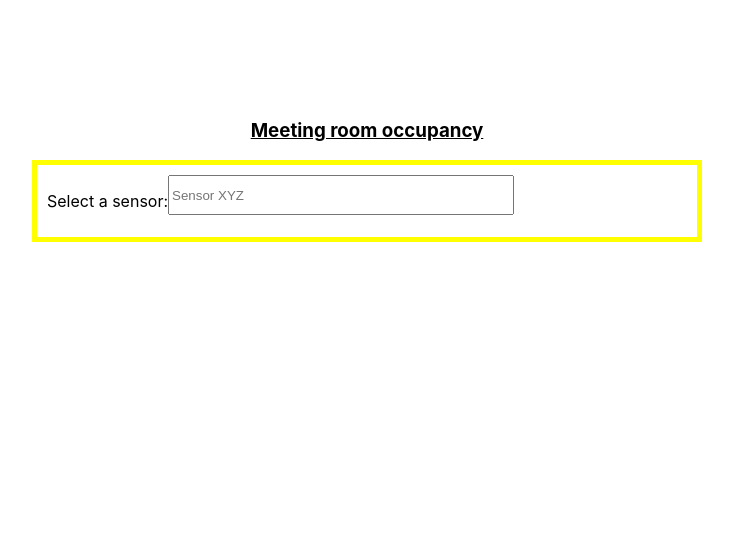
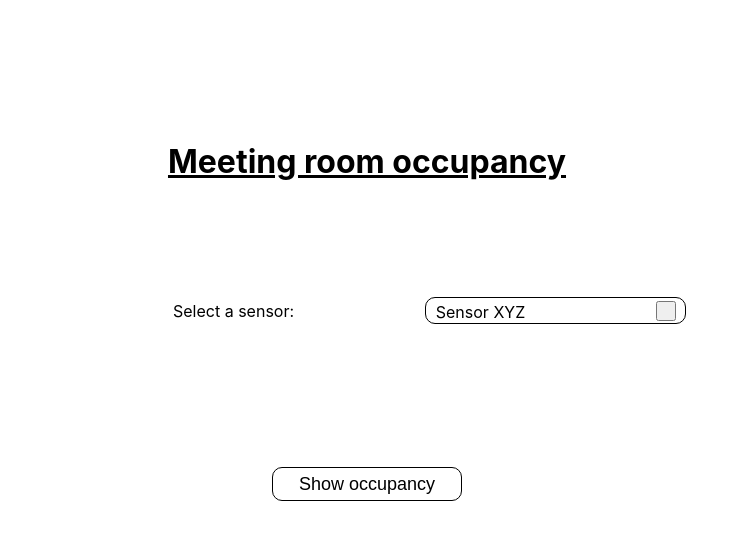
Before and after one commit to juveron/TechnicalTestSquareSense-FrontEnd, a React (Create React App) app: page / in a window 1280 px wide. Shown: the top 540 px of the page, without its empty margins (273-1006 px from the left). Built offline with nearby package versions, Linux system fonts and the light colour scheme.

Commit message:
add components, add design of all components

```diff
--- a/package.json
+++ b/package.json
@@ -7,6 +7,7 @@
     "@testing-library/react": "^11.1.0",
     "@testing-library/user-event": "^12.1.10",
     "react": "^17.0.2",
+    "react-bootstrap": "^1.6.3",
     "react-dom": "^17.0.2",
     "react-router-dom": "^5.3.0",
     "react-scripts": "4.0.3",
--- a/src/App.js
+++ b/src/App.js
@@ -1,4 +1,3 @@
-import logo from './logo.svg';
 import './App.css';
 import Home from "./Page/home";
 
--- /dev/null
+++ b/src/Components/homeComponent.jsx
@@ -0,0 +1,34 @@
+import Title from "./title";
+import Search from "./search";
+// import OccupancyButton from "./occupancyButton";
+import SensorReport from "./sensorReport";
+import { useState } from "react";
+import '../Style/occupancyButton.css'
+
+
+const HomeComponent = (totalOccupancy, sensorName) => {
+	totalOccupancy = 5
+	sensorName = 'YXZ'
+	// const [reportResult, setReportResult] = useState(totalOccupancy ? totalOccupancy : null);
+	const [displayReportResult, setDisplayReportResult] = useState (false);
+
+	if (displayReportResult === true)
+		console.log(totalOccupancy);
+	return (
+		<div>
+			<Title />
+			<Search />
+			<div className="box-body-button">
+				<div>
+					<button className="button" onClick={() => setDisplayReportResult(true)}>
+						<p className="text-button">Show occupancy</p>
+					</button>
+				</div>
+			</div>
+			{(displayReportResult ?
+			<SensorReport {...sensorName} {...totalOccupancy} /> : null)}
+		</div>
+	)
+}
+
+export default HomeComponent;
--- a/src/Components/occupancyButton.jsx
+++ b/src/Components/occupancyButton.jsx
@@ -1,7 +1,7 @@
-const OccupancyButton = () => {
+const OccupancyButton = (displayReportResult) => {
 	return (
 		<div>
-
+			<button {...displayReportResult}/>
 		</div>
 	)
 }
--- a/src/Components/search.jsx
+++ b/src/Components/search.jsx
@@ -1,24 +1,43 @@
 import '../Style/search.css'
+import {ButtonGroup, Dropdown} from "react-bootstrap";
+import {useState} from "react";
 
 const Search = () => {
+	let test1 = '1'
+	let test2 = '2'
+	let test3 = '3'
+
+
+	const [sensorName, setSensorName] = useState('Sensor XYZ');
 	return (
-		<div>
+		<div className="body">
 			<div className="center">
-				<div>
+				<div className="box-text">
 					<span>
-						<p>Select a sensor:</p>
+						<p className="text">Select a sensor:</p>
 					</span>
 				</div>
 				<div className="box-input-bar">
-					<input
-						// value={searchQuery}
-						// onInput={}
-						className="input-bar"
-						type="text"
-						id="header-search"
-						placeholder="Sensor XYZ"
-						name="s"
-					/>
+					{/*<input*/}
+					{/*	// value={searchQuery}*/}
+					{/*	// onInput={}*/}
+					{/*	className="input-bar"*/}
+					{/*	type="text"*/}
+					{/*	id="header-search"*/}
+					{/*	placeholder="Sensor XYZ"*/}
+					{/*	name="s"*/}
+					{/*/>*/}
+					<Dropdown as={ButtonGroup}>
+						<span className="test-div-box">
+							<p className="test-text">{sensorName}</p></span>
+						<Dropdown.Toggle className="test-toogle" split variant="success" id="dropdown-split-basic" />
+
+						<Dropdown.Menu>
+							<Dropdown.Item className="test" as="Button" onClick={() => setSensorName(test1)}><p className="test-text-toogle">{test1}</p></Dropdown.Item>
+							<Dropdown.Item className="test" as="Button" onClick={() => setSensorName(test2)}><p className="test-text-toogle">{test2}</p></Dropdown.Item>
+							<Dropdown.Item className="test" as="Button" onClick={() => setSensorName(test3)}><p className="test-text-toogle">{test3}</p></Dropdown.Item>
+						</Dropdown.Menu>
+					</Dropdown>
 				</div>
 			</div>
 		</div>
--- a/src/Components/sensorReport.jsx
+++ b/src/Components/sensorReport.jsx
@@ -1,7 +1,17 @@
-const SensorReport = () => {
+import '../Style/sensorReport.css'
+
+const SensorReport = (totalOccupancy, sensorName) => {
+	totalOccupancy = 5
+	sensorName = 'YXZ'
 	return (
-		<div>
-
+		<div className='box-body-sensor-report'>
+			<div>
+				<span className='box-text-sensor-report'>
+					<p className='text-sensor-report'>
+						Sensor {sensorName} reports room occupancy of {totalOccupancy} people
+					</p>
+				</span>
+			</div>
 		</div>
 	)
 }
--- a/src/Components/title.jsx
+++ b/src/Components/title.jsx
@@ -2,7 +2,7 @@ import '../Style/title.css'
 
 const Title = () => {
 	return (
-		<div className="box">
+		<div className="box-title">
 			<h3 className="title">
 				Meeting room occupancy
 			</h3>
--- a/src/Page/home.jsx
+++ b/src/Page/home.jsx
@@ -1,16 +1,12 @@
-import OccupancyButton from "../Components/occupancyButton";
-import SensorReport from "../Components/sensorReport";
-import Search from "../Components/search";
-import Title from "../Components/title";
+// import OccupancyButton from "../Components/occupancyButton";
+// import SensorReport from "../Components/sensorReport";
+// import Search from "../Components/search";
+// import Title from "../Components/title";
+import HommeComponent from "../Components/homeComponent";
 
 const Home = () => {
 	return (
-		<div>
-			<Title />
-			<Search />
-			<OccupancyButton />
-			<SensorReport />
-		</div>
+		<HommeComponent/>
 	)
 }
 
--- a/src/Style/occupancyButton.css
+++ b/src/Style/occupancyButton.css
@@ -0,0 +1,16 @@
+.box-body-button {
+	padding: 60px;
+}
+
+.text-button {
+	margin-top: 5px;
+	font-size: large;
+}
+
+.button {
+	width: 190px;
+	height: 34px;
+	border-radius: 10px;
+	border: 1px solid black;
+	background: white;
+}
--- a/src/Style/search.css
+++ b/src/Style/search.css
@@ -1,20 +1,71 @@
 .center {
 	margin: auto;
 	max-width: 640px;
-	border: 5px solid #FFFF00;
 	padding: 10px;
 	display: flex;
 
 }
 
+.body {
+	padding: 60px;
+}
+
 .box-text {
-	margin-top: 10px;
+	position: relative;
+	margin-left: 102px;
+	right: -24px;
+}
+
+.text {
+	margin-top: 8px;
 }
 
 .input-bar {
 	height: 34px;
-	width: 338px;
+	width: 289px;
+	border-radius: 10px;
+	border: 1px solid black;
+	background: white;
+	margin-left: 64px;
 }
 
 .box-input-bar {
+	position: absolute;
+	right: 361px;
 }
+
+.test {
+	width: 223px;
+	height: 25px;
+	position: relative;
+	right: 222px;
+	top: 4px;
+	border: 1px solid lightgray;
+}
+
+.test-toogle {
+	width: 20px;
+	height: 20px;
+	position: relative;
+	right: -30px;
+	top: 8px;
+}
+
+.test-div-box {
+	width: 259px;
+	height: 25px;
+	border-radius: 10px;
+	border: 1px solid black;
+	position: absolute;
+	right: -40px;
+	top: 4px;
+}
+
+.test-text {
+	margin-top: 4px;
+	margin-right: 150px;
+}
+
+.test-text-toogle {
+	margin: auto 228px auto auto;
+}
--- a/src/Style/sensorReport.css
+++ b/src/Style/sensorReport.css
@@ -0,0 +1,17 @@
+.box-body-sensor-report {
+	padding: 60px;
+}
+
+.text-sensor-report {
+	margin-top: 75px;
+}
+
+.box-text-sensor-report {
+	width: 528px;
+	height: 164px;
+	border-radius: 10px;
+	border: 1px solid darkgray;
+	background: lightgray;
+	position: absolute;
+	right: 277px;
+}
--- a/src/Style/title.css
+++ b/src/Style/title.css
@@ -1,8 +1,10 @@
 .title {
-	text-decoration: underline
+	text-decoration: underline;
+	font-size: xx-large;
 }
 
 
-.box-bar {
-	margin-left: 50%;
+
+.box-title {
+	padding: 10px;
 }
```
Also changed, not shown: 1 other file (tests, documents, lock files or other folders).
